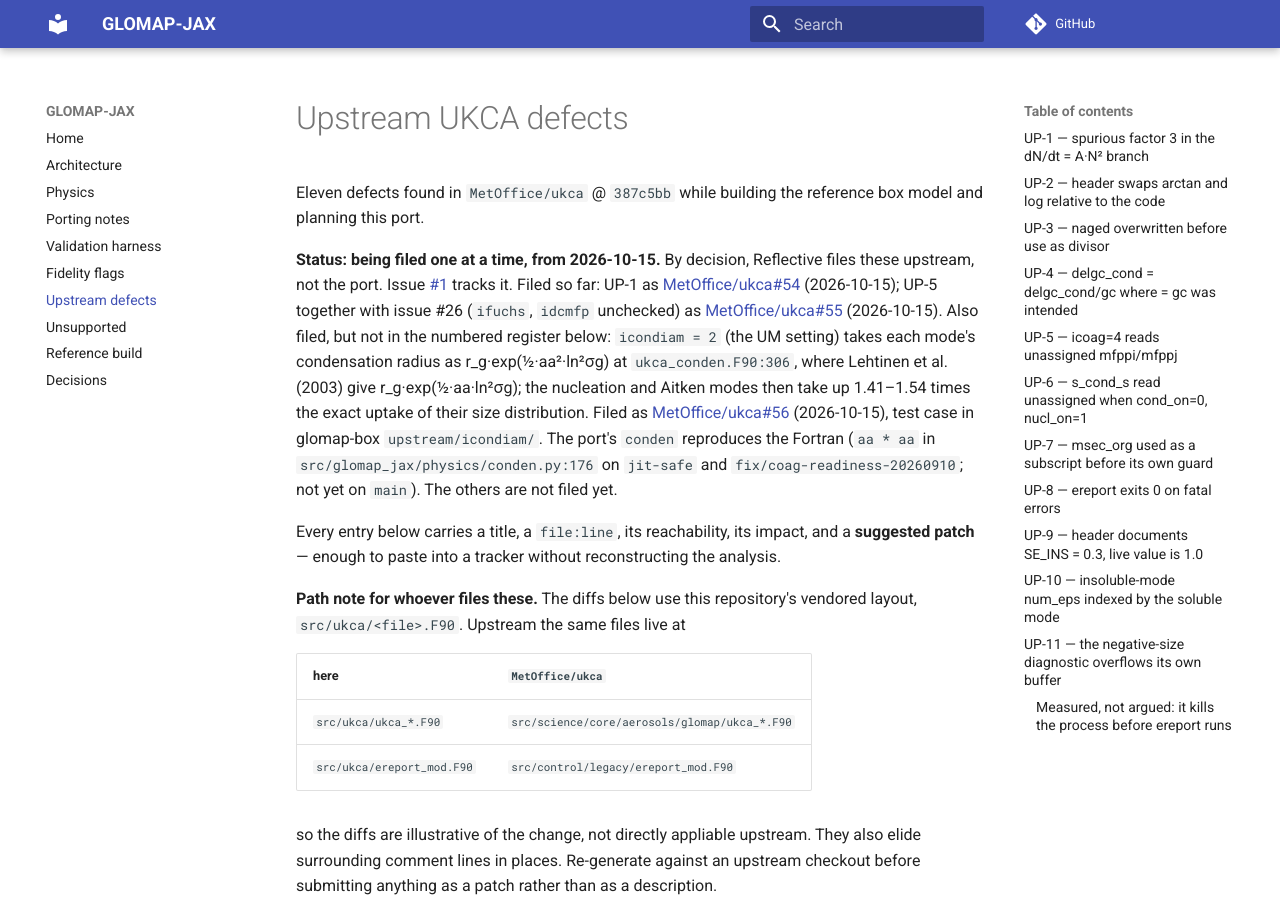
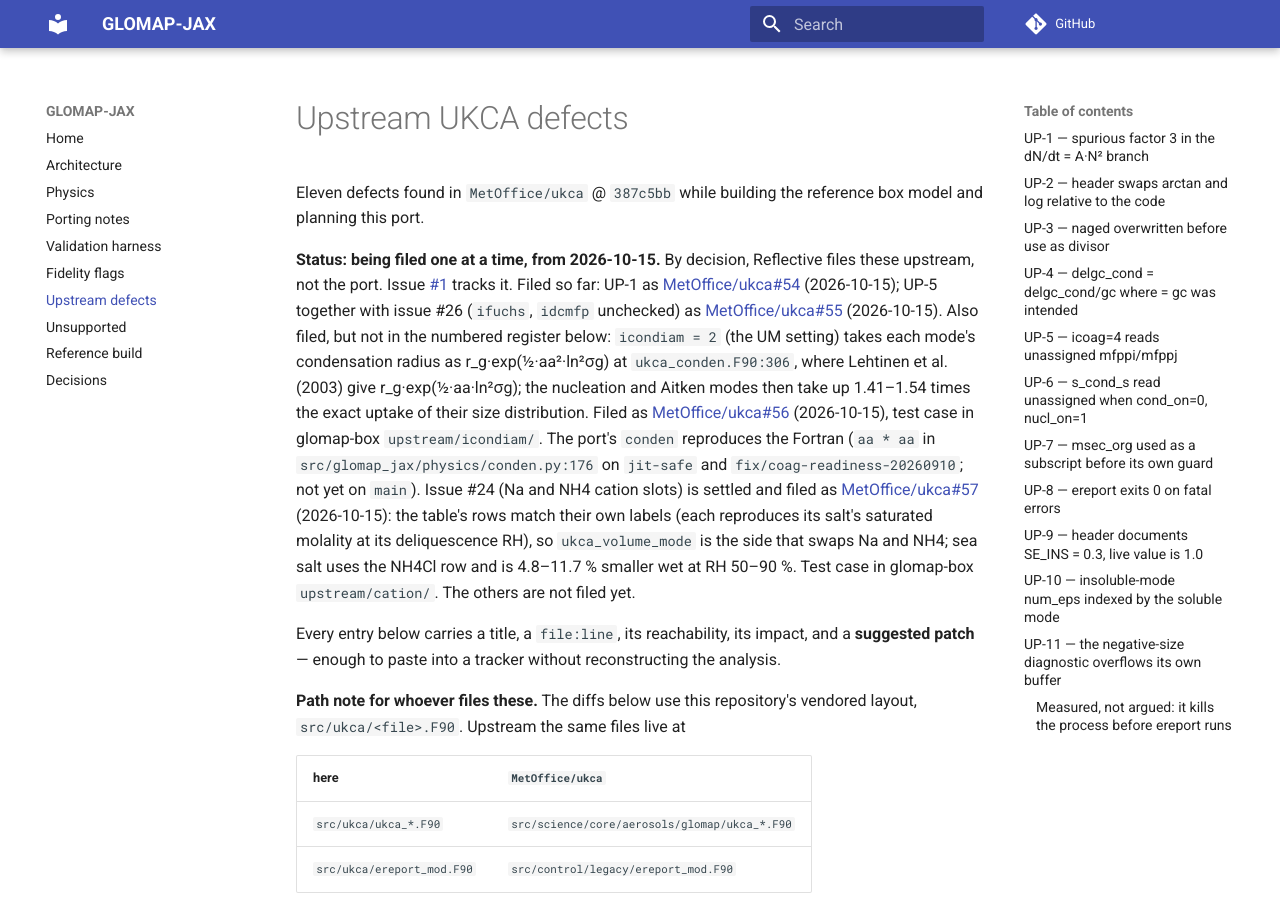
Before and after one commit to reflective-org/GLOMAP-JAX, an MkDocs documentation site: the page built from docs/UPSTREAM_DEFECTS.md, in a window 1280 px wide and 900 px high. Built offline with MkDocs 1.6.1 and Material for MkDocs 9.7.7, drawn with Linux system fonts in a browser that asks for light colours; comment, search, counter and statistics services are not loaded.

Commit message:
UPSTREAM_DEFECTS: record that #24 is settled and filed upstream
The coefficient table's rows match their labels, so the caller swaps Na and
NH4 and sea salt uses the NH4Cl row.

Co-Authored-By: Claude Opus 5.5 <noreply@anthropic.com>
Claude-Session: https://claude.ai/code/session_0196Xi2zzJohN63oCCcDGFsc

```diff
--- a/docs/UPSTREAM_DEFECTS.md
+++ b/docs/UPSTREAM_DEFECTS.md
@@ -18,7 +18,13 @@ size distribution. Filed as
 [MetOffice/ukca#56](https://github.com/MetOffice/ukca/issues/56) (2026-10-15), test
 case in glomap-box `upstream/icondiam/`. The port's `conden` reproduces the Fortran
 (`aa * aa` in `src/glomap_jax/physics/conden.py:176` on `jit-safe` and
-`fix/coag-readiness-20260910`; not yet on `main`). The others are not filed yet.
+`fix/coag-readiness-20260910`; not yet on `main`). Issue #24 (Na and NH4 cation slots)
+is settled and filed as
+[MetOffice/ukca#57](https://github.com/MetOffice/ukca/issues/57) (2026-10-15): the
+table's rows match their own labels (each reproduces its salt's saturated molality at
+its deliquescence RH), so `ukca_volume_mode` is the side that swaps Na and NH4; sea
+salt uses the NH4Cl row and is 4.8–11.7 % smaller wet at RH 50–90 %. Test case in
+glomap-box `upstream/cation/`. The others are not filed yet.
 
 Every entry below carries a title, a `file:line`, its reachability, its impact,
 and a **suggested patch** — enough to paste into a tracker without
```
